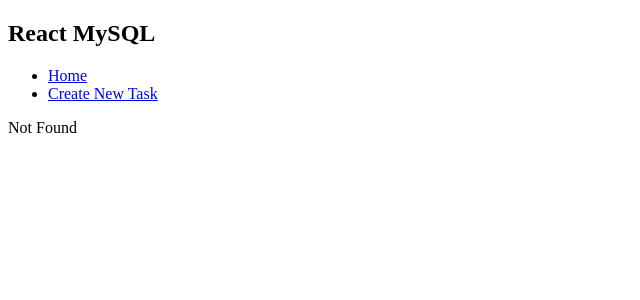
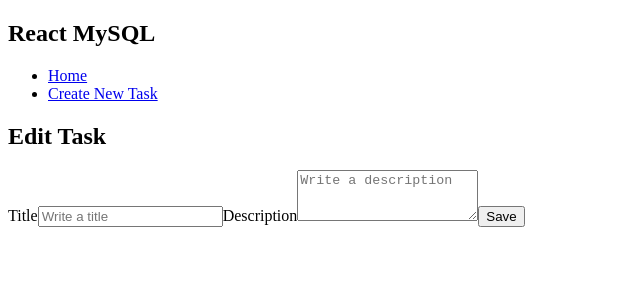
Before and after one commit to aldoor2/mern-mysql-crud, a React (Vite) app in the folder client/: page /edit/1 in a window 1280 px wide. Before the commit this address had no page. Shown: the top 300 px of the page, without its empty margins (0-640 px from the left). Built offline with nearby package versions, Linux system fonts and the light colour scheme; no server answers.

Commit message:
Added Update Task to Frontend

```diff
--- a/client/src/App.jsx
+++ b/client/src/App.jsx
@@ -15,6 +15,7 @@ function App() {
       <Routes>
         <Route path='/' element={<TasksPage />} />
         <Route path='/new' element={<TaskForm />} />
+        <Route path='/edit/:id' element={<TaskForm />} />
         <Route path='*' element={<NotFound />} />
       </Routes>
     </TaskContextProvider>
--- a/client/src/api/tasks.api.js
+++ b/client/src/api/tasks.api.js
@@ -12,3 +12,13 @@ export const createTaskRequest = async (task) =>
 
 export const deleteTaskRequest = async (id) =>
   await axios.delete(`http://localhost:4000/api/tasks/${id}`)
+
+export const getTaskRequest = async (id) =>
+  await axios.get(`http://localhost:4000/api/tasks/${id}`)
+
+export const updateTaskRequest = async (id, updatedFields) =>
+  await axios.patch(
+    `http://localhost:4000/api/tasks/${id}`,
+    updatedFields,
+    { headers: { 'Content-Type': 'application/json' } },
+  )
--- a/client/src/components/TaskCard.jsx
+++ b/client/src/components/TaskCard.jsx
@@ -1,7 +1,9 @@
+import { useNavigate } from 'react-router-dom';
 import { useTasks } from '../context/TaskContext';
 
 function TaskCard({ task }) {
   const { deleteTask } = useTasks();
+  const navigate = useNavigate();
 
   return (
     <div>
@@ -28,7 +30,7 @@ function TaskCard({ task }) {
         />{' '}
         Delete
       </button>
-      <button>
+      <button onClick={() => navigate(`/edit/${task.id}`)}>
         <img
           src='https://icongr.am/fontawesome/edit.svg?size=16&color=color=currentColor'
           alt='delete'
--- a/client/src/context/TaskContext.jsx
+++ b/client/src/context/TaskContext.jsx
@@ -3,12 +3,15 @@ import {
   getTasksRequest,
   deleteTaskRequest,
   createTaskRequest,
+  getTaskRequest,
+  updateTaskRequest,
 } from '../api/tasks.api';
 
 export const TaskContext = createContext();
 
 export const useTasks = () => {
   const context = useContext(TaskContext);
+
   if (!context)
     throw new Error('The hook useTasks must be used within a TaskContext');
 
@@ -42,8 +45,29 @@ export const TaskContextProvider = ({ children }) => {
     }
   };
 
+  const getTask = async (id) => {
+    try {
+      const response = await getTaskRequest(id);
+      const { data: result } = response.data;
+      return result;
+    } catch (error) {
+      console.error(error.message);
+    }
+  };
+
+  const updateTask = async (id, updatedFields) => {
+    try {
+      const response = await updateTaskRequest(id, updatedFields);
+      console.log(response);
+    } catch (error) {
+      console.error(error.message);
+    }
+  };
+
   return (
-    <TaskContext.Provider value={{ tasks, loadTasks, deleteTask, createTask }}>
+    <TaskContext.Provider
+      value={{ tasks, loadTasks, deleteTask, createTask, getTask, updateTask }}
+    >
       {children}
     </TaskContext.Provider>
   );
--- a/client/src/pages/TaskForm.jsx
+++ b/client/src/pages/TaskForm.jsx
@@ -1,19 +1,48 @@
 import { Form, Formik } from 'formik';
+import { useEffect, useState } from 'react';
+import { useNavigate, useParams } from 'react-router-dom';
 import { useTasks } from '../context/TaskContext';
 
+const INITIAL_STATE = {
+  title: '',
+  description: '',
+};
+
 function TaskForm() {
-  const { createTask } = useTasks();
+  const { createTask, getTask, updateTask } = useTasks();
+  const [task, setTask] = useState(INITIAL_STATE);
+  const params = useParams();
+  const navigate = useNavigate();
+
+  useEffect(() => {
+    const loadTask = async () => {
+      if (params.id) {
+        const task = await getTask(params.id);
+        setTask({
+          title: task.title,
+          description: task.description,
+        });
+      }
+    };
+    loadTask();
+  }, []);
 
   return (
     <div>
+      <h2>{params.id ? 'Edit Task' : 'Create Task'}</h2>
+
       <Formik
-        initialValues={{
-          title: '',
-          description: '',
-        }}
-        onSubmit={async (values, actions) => {
-          await createTask(values);
-          actions.resetForm();
+        initialValues={task}
+        enableReinitialize={true}
+        onSubmit={async (values) => {
+          if (params.id) {
+            await updateTask(params.id, values);
+            navigate('/');
+          } else {
+            await createTask(values);
+          }
+
+          setTask(INITIAL_STATE);
         }}
       >
         {({ handleChange, handleSubmit, values, isSubmitting }) => (
```
